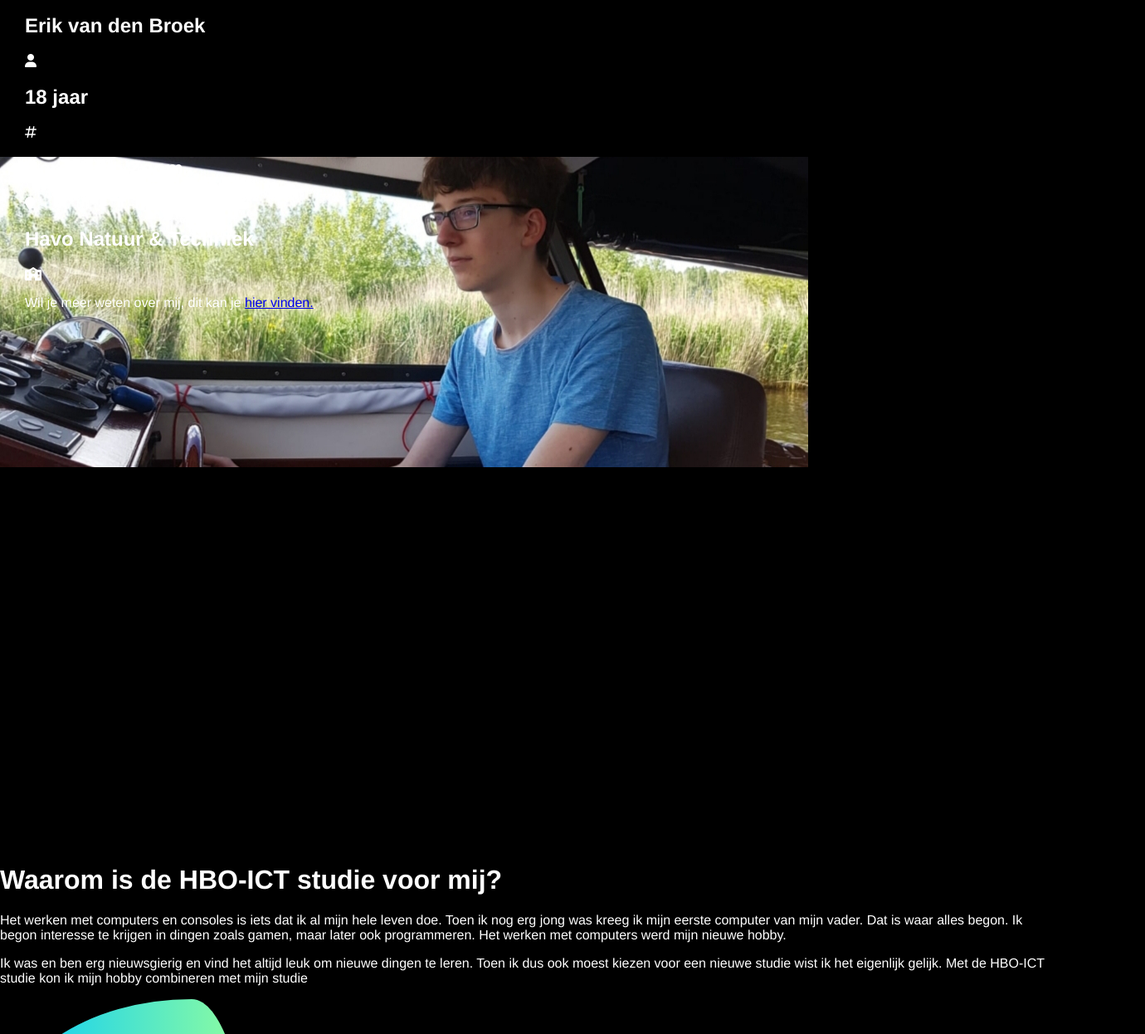
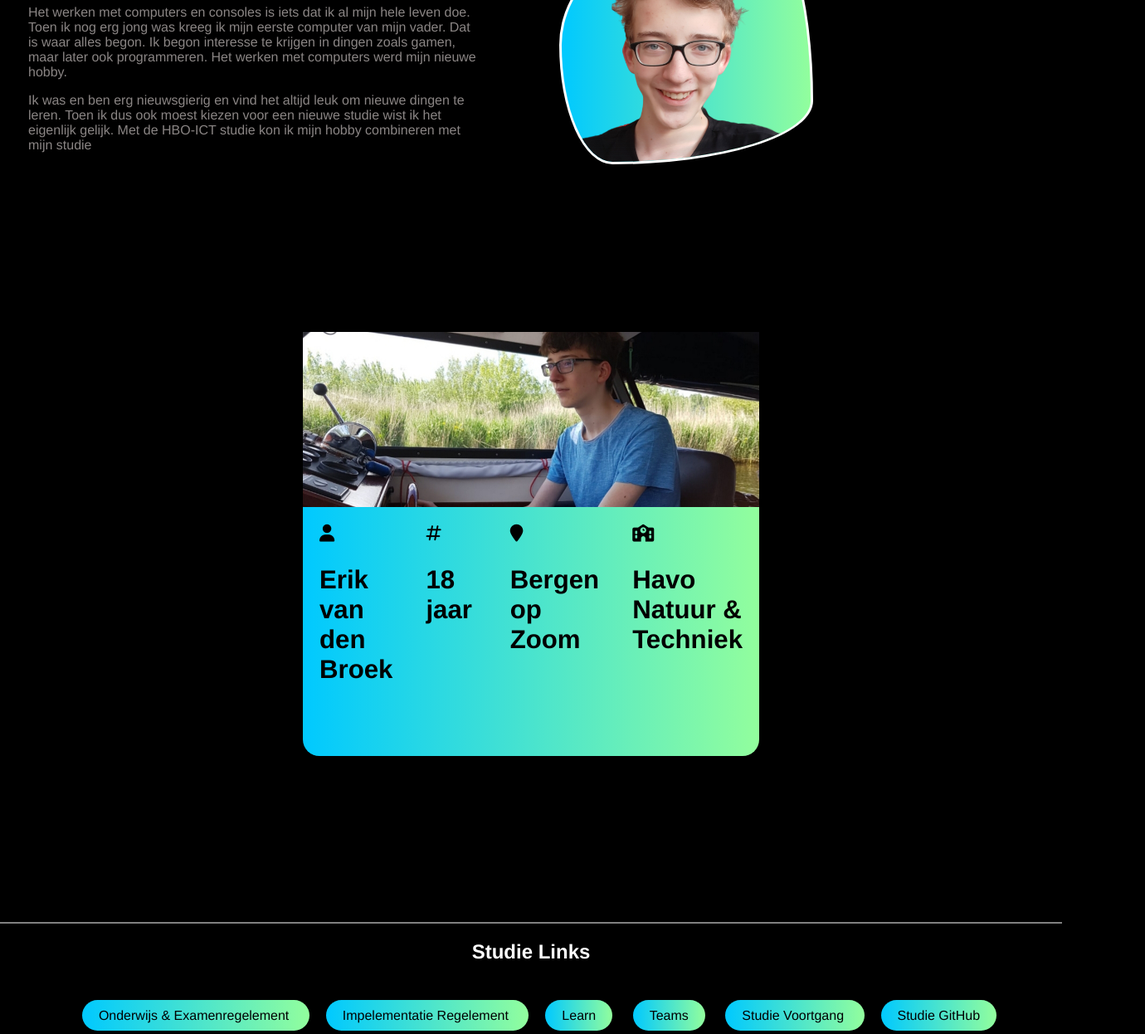
Before and after one commit to erjbroek/erjbroek.github.io, a plain HTML site: page index.html in a window 1280 px wide. Shown: the part 734-1980 px from the top of the page at 83% size, 1380 px wide, since content can reach past the window. Drawn offline with Linux system fonts and the light colour scheme.

Commit message:
begin layout. Index en profile af

```diff
--- a/index.html
+++ b/index.html
@@ -33,30 +33,8 @@
       <h1 class="TitelHome">Home</h1>
     </header>
 
-    <img src="Images/fotoboot.jpg">
-    <div class="Wie">
-      <div>
-        <h2>Erik van den Broek</h2>
-        <i class="fa-solid fa-user"></i>
-      </div>
-      <div>
-        <h2>18 jaar</h2>
-        <i class="fa-regular fa-hashtag"></i>
-      </div>
-      <div>
-        <h2>Bergen op Zoom</h2>
-        <i class="fa-solid fa-location-pin"></i>
-      </div>
-      <div>
-        <h2>Havo Natuur & Techniek</h2>
-        <i class="fa-solid fa-school"></i>
-      </div>
-      <p>Wil je meer weten over mij, dit kan je <a href="./profile.html">hier vinden.</a> </p>
-
-    </div>
-
-    <div>
-      <div>
+    <div class="foto-entekst">
+      <div class="waaromvoormij">
         <h1>Waarom is de HBO-ICT studie voor mij?</h1>
         <p>Het werken met computers en consoles is iets dat ik al mijn hele leven doe. Toen ik nog erg jong was kreeg ik
           mijn eerste computer van mijn vader. Dat is waar alles begon. Ik begon interesse te krijgen in dingen zoals
@@ -73,17 +51,70 @@
       </div>
     </div>
 
-    <!--Ariel narrow, grey, ojieama-->
+    <div class="boottekst">
+      <img class="fotoboot" src="Images/fotoboot.jpg">
+      <div class="Wie">
+        <div class="logotekst">
+          <i class="fa-solid fa-user"></i>
+          <h2>Erik van den Broek</h2>
+        </div>
+        <div class="logotekst">
+          <i class="fa-regular fa-hashtag"></i>
+          <h2>18 jaar</h2>
+        </div>
+        <div class="logotekst">
+          <i class="fa-solid fa-location-pin"></i>
+          <h2>Bergen op Zoom</h2>
+        </div>
+        <div class="logotekst">
+          <i class="fa-solid fa-school"></i>
+          <h2>Havo Natuur & Techniek</h2>
+        </div>
+      </div>
+
+
+    </div>
 
 
 
+    <!--Ariel narrow, grey, ojieama-->
 
+    <div class="bottommenu">
+      <h2>Studie Links</h2>
+      <br>
+      <ul>
+        <li>
+          <a class="linkjes"
+            href="https://hz.nl/uploads/documents/1.4-Over-de-HZ/1.4.3.-Regelingen-en-documenten/NL/5.-Onderwijs-examenregelingen/Onderwijs-en-examenregeling/OER-HZ-Bacheloropleiding-voltijd-2022-2023-DEF-13-juni.pdf"
+            target="_blank" rel="noopener">
+            Onderwijs & Examenregelement
+          </a>
+        </li>
 
-    <footer>
-      <div class="BottomMenu">
+        <li>
+          <a class="linkjes"
+            href="https://hz.nl/uploads/documents/1.4-Over-de-HZ/1.4.3.-Regelingen-en-documenten/OERS/2022-2023/IR-CER-HZ-B-HBO-ICT-full-time-2022-2023-DEF.pdf"
+            target="_blank" rel="noopener">
+            Impelementatie Regelement
+          </a>
+        </li>
+        <li><a class="linkjes" href="https://learn.hz.nl/" target="_blank" rel="noopener">Learn</a></li>
+        <li><a class="linkjes" href="https://www.microsoft.com/nl-nl/microsoft-teams/log-in" target="_blank"
+            rel="noopener">Teams</a></li>
+        <li><a class="linkjes" href="https://hz.osiris-student.nl/" target="_blank" rel="noopener">Studie Voortgang</a>
+        </li>
+        <li><a class="linkjes" href="https://github.com/HZ-HBO-ICT" target="_blank" rel="noopener">Studie GitHub</a>
+        </li>
+      </ul>
+      </section>
+      </aside>
 
-      </div>
-    </footer>
+      <footer>
+        <a href="https://hz.nl/">
+          <img class="hz-foto" src="https://hz.nl/assets/svg/hz-logo.svg" alt="Hogeschool Zeeland">
+        </a>
+      </footer>
+    </div>
 </body>
 
 </html>
--- a/styles-index.css
+++ b/styles-index.css
@@ -59,7 +59,7 @@ body {
   border-radius: 20px;
 }
 
-.navigati_menu,
+.navigatie_menu,
 .navigatie {
   text-align: center;
 
@@ -79,40 +79,90 @@ body {
 
 /*Bottom Menu*/
 
-.BottomMenu {
+.bottommenu {
   background-color: black;
   width: 100%;
   height: 250px;
-  bottom: -600px;
+  bottom: -100px;
   position: relative;
   border-top: grey solid 2px;
+  text-align: center;
 }
 
+.bottommenu>ul {
+  color: black;
+
+}
+
+.bottommenu li {
+  margin-top: 20px;
+  color: black;
+  background: linear-gradient(90deg, #00C9FF 0%, #92FE9D 100%);
+  border-radius: 20px;
+  border: 10px;
+  border-color: white;
+  margin: 10 30;
+  padding: 10px;
+  width: 900px;
+  display: inline;
+  margin-right: 20px;
+}
+
+.bottommenu a {
+  color: black;
+  text-decoration: none;
+  padding: 10px;
+
+}
 
 /* Index */
 
+.foto-entekst {
+  display: flex;
+  left: 100px;
+  position: relative;
+  top: -300px;
+  place-items: center;
+}
+
 .Foto-Mezelf {
-  width: 200px;
+  width: 300px;
   height: auto;
   position: relative;
+  display: inline;
+  left: 0px;
+  bottom: 150px;
 }
 
 .TitelHome {
   font-size: 700%;
   text-align: center;
   position: relative;
-  top: -900px;
+  top: -600px;
+}
+
+.waaromvoormij {
+  text-align: left;
+  max-width: 540px;
+  margin-left: auto;
+  margin-right: 0;
+  left: -500px;
+  position: relative;
+  color: #8a8584
 }
 
 
 
 
 .vorm-voor-foto {
-  border-radius: 77% 23% 79% 21% / 53% 75% 25% 47% ;
+  border-radius: 77% 23% 79% 21% / 53% 75% 25% 47%;
   width: 300px;
   height: 300px;
   position: relative;
   background: linear-gradient(90deg, #00C9FF 0%, #92FE9D 100%);
+  right: 400px;
+  overflow: hidden;
+  border: 3px solid white;
 }
 
 .Wit-wit {
@@ -133,32 +183,101 @@ body {
   width: 100%;
 }
 
+.boottekst {
+  position: relative;
+  top: 300px;
+  border-radius: 20px;
+  ;
+  display: grid;
+  place-items: center;
+}
+
+.logotekst {
+  display: inline;
+  width: 250px;
+  position: relative;
+  justify-content: center;
+  padding: 20px;
+}
 
 .Wie {
   position: relative;
-  top: -600px;
-  color: white;
-  padding: 30px;
+  color: black;
+  top: -400px;
+  width: 550px;
+  height: 300px;
+  font-size: 130%;
+  background: linear-gradient(90deg, #00C9FF 0%, #92FE9D 100%);
+  display: flex;
+  border-radius: 0px 0px 20px 20px;
+  margin-left: auto;
+  margin-right: auto;
 }
 
 
-.Wie-ben {
-  font-size: 700%;
-  color: white;
+.fotoboot {
   position: relative;
-  text-align: center;
-  top: -500px;
-  padding: 30px;
+  margin-left: auto;
+  margin-right: auto;
+  display: block;
+  width: 550px;
+  height: auto;
+  top: -400px;
 }
 
-.Hobbies > h1 {
+/*profiel*/
+
+.wiebeniktitel {
+  font-size: 500%;
+  position: relative;
+  color: white;
+  top: -600px;
+  text-align: center;
+}
+
+.Wie-Ben-Ik {
+  top: -300px;
+  width: 600px;
+  left: 15%;
+  position: relative;
+  color: #8a8584
+}
+
+.ijsfoto {
+  width: 270px;
+  height: auto;
+  left: 700px;
+  top: -410px;
+  position: relative;
+}
+
+.ulkenmerken {
+  font-size: 120%;
+  list-style: none;
+}
+
+.ulkenmerken>li {
+  margin-top: 10px;
+}
+
+
+.wit-vlak {
+  width: 100%;
+  background-color: black;
+  height: 633px;
+}
+.Hobbies>h1 {
   color: black;
   font-size: 500%;
   position: relative;
 }
 
-
-
+.Schaatsfoto {
+  position: relative;
+  top: -1100px;
+  width: 100%;
+  height: auto;
+}
 
 .Tekening,
 .Diablo,
@@ -167,14 +286,10 @@ body {
   height: auto;
 }
 
-.Diablo {
-  height: 43%;
-}
-
+.Diablo,
 .Tekening {
   height: 43%;
 }
-
 
 .Blok123 {
   margin-left: auto;
@@ -182,10 +297,11 @@ body {
   width: 1160px;
 }
 
-.blok1, .blok2, .blok3 {
+.blok1,
+.blok2,
+.blok3 {
   width: 320px;
   height: 300px;
-  background-color:#f1faed;
   border-radius: 9px;
   margin-bottom: 10px;
   display: inline-block;
@@ -199,6 +315,20 @@ body {
   font-weight: 200;
 }
 
+.blok1 {
+  background: rgb(0,201,255);
+background: linear-gradient(79deg, rgba(0,201,255,1) 0%, rgba(51,220,220,1) 100%, rgba(100,237,188,1) 100%, rgba(146,254,157,1) 100%);
+}
+
+.blok2 {
+  background: rgb(0,201,255);
+background: linear-gradient(79deg, rgba(0,201,255,1) 0%, rgba(51,220,220,1) 0%, rgba(100,237,188,1) 100%, rgba(146,254,157,1) 100%);
+}
+
+.blok3 {
+  background: rgb(0,201,255);
+background: linear-gradient(79deg, rgba(0,201,255,1) 0%, rgba(51,220,220,1) 0%, rgba(100,237,188,1) 0%, rgba(146,254,157,1) 100%);
+}
 .FotoNaarTekst {
   background: rgb(0, 0, 0);
   background: linear-gradient(0deg, rgba(0, 0, 0, 1) 0%, rgba(0, 0, 0, 1) 40%, rgba(255, 255, 255, 0) 100%);
@@ -301,6 +431,7 @@ body {
   top: 50px;
 
 }
+
 .feedbacktext,
 .programmerentext {
   position: relative;
@@ -536,7 +667,6 @@ body {
 }
 
 
-
 .Kwartaal {
   Color: white;
   position: relative;
@@ -586,3 +716,11 @@ body {
 .NBSA>p {
   font-size: 150%;
 }
+
+.hz-foto {
+  height: 50px;
+  width: auto;
+  display: block;
+  margin-left: auto;
+  margin-right: auto;
+}
```
Also changed, not shown: profile.html (+10 -14 lines), Images/Schaatsfoto.jpg (deleted), Images/Screenshot_20220913-212205_Gallery.jpg (deleted), Images/deschaatsfoto.jpg (added), Images/ijs.jpg (added), programing.html (indentation only).
